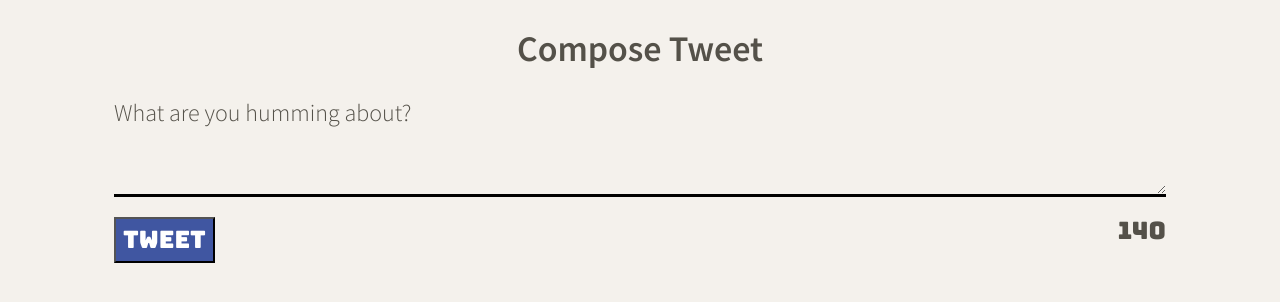
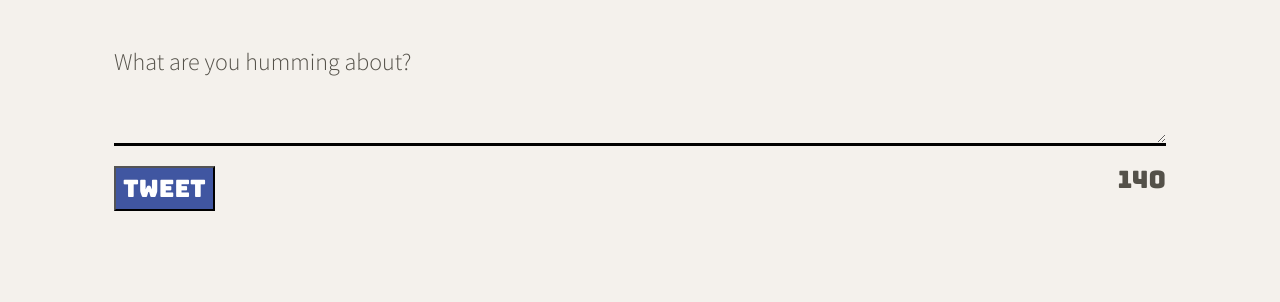
Before and after one commit to cassie-eve/tweeter, a website: page public/index.html in a window 1280 px wide. Shown: the part 522-824 px from the top of the page. After the commit the page ends 800 px from the top, so only its background shows below. Drawn offline with nearby package versions, Linux system fonts and the light colour scheme; no server answers.

Commit message:
reload tweets after each new entry

```diff
--- a/public/index.html
+++ b/public/index.html
@@ -50,7 +50,6 @@
     <!-- Page-specific (main) content here -->
     <main>
       <section class="new-tweet">
-        <h2>Compose Tweet</h2>
         <form action="/tweets/" method="post">
           <label for="tweet-text">What are you humming about?</label>
           <textarea name="text" id="tweet-text"></textarea>
--- a/public/scripts/client.js
+++ b/public/scripts/client.js
@@ -41,12 +41,13 @@ $(document).ready(function() {
       data: $(this).serialize(),
       success: $('#tweet-text').val("")
     });
+    loadTweets();
   });
 
   const renderTweets = function(array) {
     for (let user of array) {
       const $tweet = createTweetElement(user);
-      $('#tweets-container').append($tweet);
+      $('#tweets-container').prepend($tweet);
     }
   }
 
--- a/public/styles/new-tweet.css
+++ b/public/styles/new-tweet.css
@@ -1,10 +1,6 @@
 form {
   display: flex;
   flex-direction: column;
-}
-
-h2 {
-  text-align: center;
 }
 
 textarea {
@@ -26,7 +22,7 @@ form div button {
 }
 
 .new-tweet {
-  padding: 0px 50px 40px 50px;
+  padding: 50px 50px 40px 50px;
 }
 
 .new-tweet form div {
```
